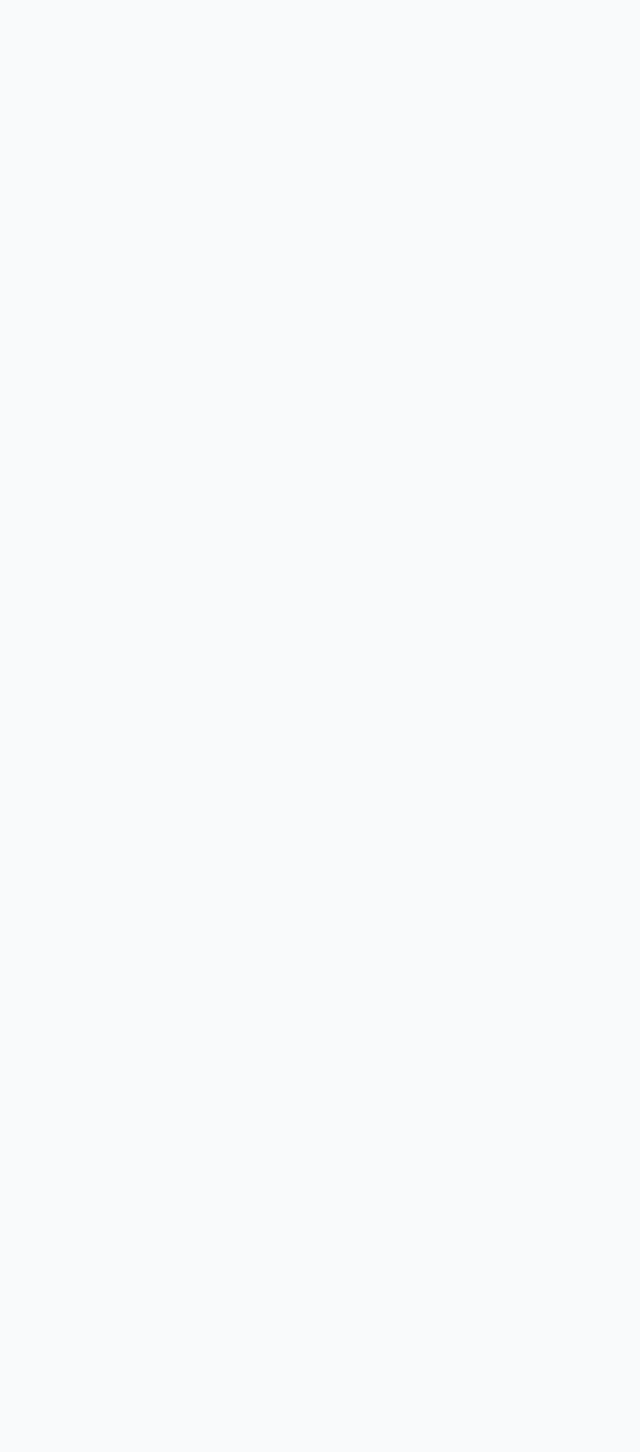
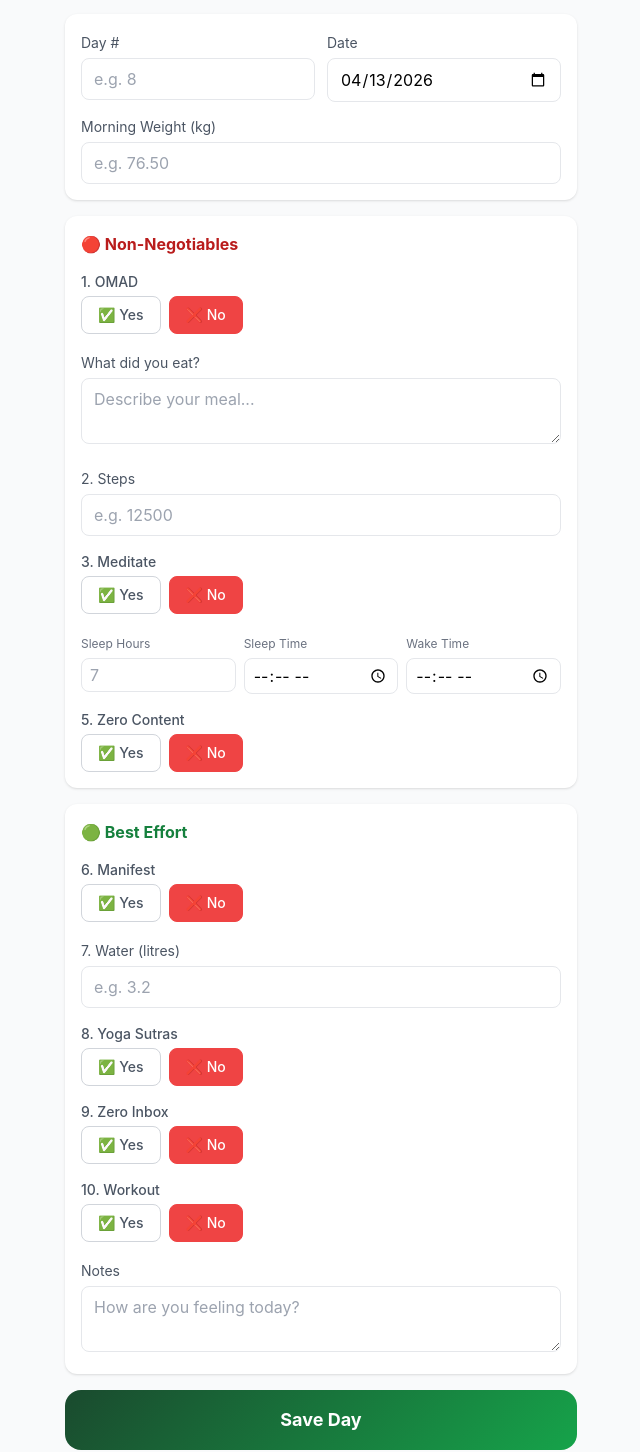
Before and after one commit to monish-dsg/abhyasa100, a Next.js app: page /checkin in a window 1280 px wide. Shown: the part 158-1610 px from the top of the page, without its empty margins (319-959 px from the left). Before the commit the page ends 800 px from the top, so only its background shows below. Built offline with nearby package versions, Linux system fonts and the light colour scheme; no server answers.

Commit message:
Update page.tsx

```diff
--- a/app/checkin/page.tsx
+++ b/app/checkin/page.tsx
@@ -1,8 +1,166 @@
 'use client'
+import { useState } from 'react'
+import { supabase } from '../../lib/supabase'
+
+// @ts-nocheck
+
+const getColor = (d: any) => {
+  const nonNeg = [d.omad, d.steps >= 10000, d.meditate, d.sleep_hours >= 6, d.zero_content]
+  const missed = nonNeg.filter((v: boolean) => v === false).length
+  const bonus = [d.manifest, d.water_liters >= 3, d.yoga_sutras, d.zero_inbox, d.workout]
+  const bonusDone = bonus.filter(Boolean).length
+  if (missed === 0 && bonusDone === 5) return { color: 'Dark Green', score: 10 }
+  if (missed === 0) return { color: 'Green', score: 5 + bonusDone }
+  if (missed === 1) return { color: 'Orange', score: 4 + bonusDone }
+  return { color: 'Red', score: nonNeg.filter(Boolean).length + bonusDone }
+}
+
 export default function CheckIn() {
+  const [form, setForm] = useState({
+    day: '', date: new Date().toISOString().split('T')[0],
+    weight: '', omad: false, meal_description: '',
+    steps: '', meditate: false, meditate_start: '',
+    meditate_end: '', meditate_mins: '',
+    sleep_hours: '', sleep_time: '', wake_time: '',
+    zero_content: false, manifest: false,
+    water_liters: '', yoga_sutras: false,
+    zero_inbox: false, workout: false, workout_type: '', notes: ''
+  })
+  const [saving, setSaving] = useState(false)
+  const [saved, setSaved] = useState(false)
+
+  const f = (k: string, v: any) => setForm(p => ({ ...p, [k]: v }))
+
+  const Bool = ({ label, k }: { label: string, k: string }) => (
+    <div className="flex flex-col gap-1">
+      <span className="text-sm text-gray-600 font-medium">{label}</span>
+      <div className="flex gap-2">
+        {[true, false].map(v => (
+          <button key={String(v)} onClick={() => f(k, v)}
+            className={`px-4 py-2 rounded-lg text-sm font-medium border transition-all ${(form as any)[k] === v ? (v ? 'bg-green-600 text-white border-green-600' : 'bg-red-500 text-white border-red-500') : 'bg-white text-gray-600 border-gray-300'}`}>
+            {v ? '✅ Yes' : '❌ No'}
+          </button>
+        ))}
+      </div>
+    </div>
+  )
+
+  const save = async () => {
+    if (!form.day) return alert('Please enter day number!')
+    setSaving(true)
+    const { color, score } = getColor({ ...form, steps: +form.steps, sleep_hours: +form.sleep_hours, water_liters: +form.water_liters })
+    await supabase.from('daily_logs').upsert({ day: +form.day, date: form.date, weight: +form.weight, color, score, notes: form.notes }, { onConflict: 'day' })
+    await supabase.from('habits').upsert({
+      day: +form.day, omad: form.omad, meal_description: form.meal_description,
+      steps: +form.steps, meditate: form.meditate, meditate_start: form.meditate_start || null,
+      meditate_end: form.meditate_end || null, meditate_mins: +form.meditate_mins || null,
+      sleep_hours: +form.sleep_hours, sleep_time: form.sleep_time || null,
+      wake_time: form.wake_time || null, zero_content: form.zero_content,
+      manifest: form.manifest, water_liters: +form.water_liters,
+      yoga_sutras: form.yoga_sutras, zero_inbox: form.zero_inbox,
+      workout: form.workout, workout_type: form.workout_type || null
+    }, { onConflict: 'day' })
+    setSaving(false)
+    setSaved(true)
+    setTimeout(() => setSaved(false), 3000)
+  }
+
   return (
-    <div className="p-8">
-      <h1 className="text-2xl font-bold text-green-800">📝 Check-in Coming Soon</h1>
+    <div className="max-w-lg mx-auto space-y-4">
+      <div className="bg-green-900 text-white rounded-2xl p-4">
+        <h1 className="text-xl font-bold">📝 Daily Check-in</h1>
+        <p className="text-green-300 text-sm">Log your habits for the day</p>
+      </div>
+
+      <div className="bg-white rounded-xl shadow p-4 space-y-3">
+        <div className="grid grid-cols-2 gap-3">
+          <div>
+            <label className="text-sm text-gray-600">Day #</label>
+            <input type="number" value={form.day} onChange={e => f('day', e.target.value)} className="w-full border rounded-lg px-3 py-2 mt-1" placeholder="e.g. 8" />
+          </div>
+          <div>
+            <label className="text-sm text-gray-600">Date</label>
+            <input type="date" value={form.date} onChange={e => f('date', e.target.value)} className="w-full border rounded-lg px-3 py-2 mt-1" />
+          </div>
+        </div>
+        <div>
+          <label className="text-sm text-gray-600">Morning Weight (kg)</label>
+          <input type="number" step="0.01" value={form.weight} onChange={e => f('weight', e.target.value)} className="w-full border rounded-lg px-3 py-2 mt-1" placeholder="e.g. 76.50" />
+        </div>
+      </div>
+
+      <div className="bg-white rounded-xl shadow p-4 space-y-4">
+        <h2 className="font-bold text-red-700">🔴 Non-Negotiables</h2>
+        <Bool label="1. OMAD" k="omad" />
+        <div>
+          <label className="text-sm text-gray-600">What did you eat?</label>
+          <textarea value={form.meal_description} onChange={e => f('meal_description', e.target.value)} className="w-full border rounded-lg px-3 py-2 mt-1" rows={2} placeholder="Describe your meal..." />
+        </div>
+        <div>
+          <label className="text-sm text-gray-600">2. Steps</label>
+          <input type="number" value={form.steps} onChange={e => f('steps', e.target.value)} className="w-full border rounded-lg px-3 py-2 mt-1" placeholder="e.g. 12500" />
+        </div>
+        <Bool label="3. Meditate" k="meditate" />
+        {form.meditate && (
+          <div className="grid grid-cols-3 gap-2">
+            <div>
+              <label className="text-xs text-gray-500">Start</label>
+              <input type="time" value={form.meditate_start} onChange={e => f('meditate_start', e.target.value)} className="w-full border rounded-lg px-2 py-1 mt-1" />
+            </div>
+            <div>
+              <label className="text-xs text-gray-500">End</label>
+              <input type="time" value={form.meditate_end} onChange={e => f('meditate_end', e.target.value)} className="w-full border rounded-lg px-2 py-1 mt-1" />
+            </div>
+            <div>
+              <label className="text-xs text-gray-500">Mins</label>
+              <input type="number" value={form.meditate_mins} onChange={e => f('meditate_mins', e.target.value)} className="w-full border rounded-lg px-2 py-1 mt-1" placeholder="23" />
+            </div>
+          </div>
+        )}
+        <div className="grid grid-cols-3 gap-2">
+          <div>
+            <label className="text-xs text-gray-500">Sleep Hours</label>
+            <input type="number" step="0.1" value={form.sleep_hours} onChange={e => f('sleep_hours', e.target.value)} className="w-full border rounded-lg px-2 py-1 mt-1" placeholder="7" />
+          </div>
+          <div>
+            <label className="text-xs text-gray-500">Sleep Time</label>
+            <input type="time" value={form.sleep_time} onChange={e => f('sleep_time', e.target.value)} className="w-full border rounded-lg px-2 py-1 mt-1" />
+          </div>
+          <div>
+            <label className="text-xs text-gray-500">Wake Time</label>
+            <input type="time" value={form.wake_time} onChange={e => f('wake_time', e.target.value)} className="w-full border rounded-lg px-2 py-1 mt-1" />
+          </div>
+        </div>
+        <Bool label="5. Zero Content" k="zero_content" />
+      </div>
+
+      <div className="bg-white rounded-xl shadow p-4 space-y-4">
+        <h2 className="font-bold text-green-700">🟢 Best Effort</h2>
+        <Bool label="6. Manifest" k="manifest" />
+        <div>
+          <label className="text-sm text-gray-600">7. Water (litres)</label>
+          <input type="number" step="0.1" value={form.water_liters} onChange={e => f('water_liters', e.target.value)} className="w-full border rounded-lg px-3 py-2 mt-1" placeholder="e.g. 3.2" />
+        </div>
+        <Bool label="8. Yoga Sutras" k="yoga_sutras" />
+        <Bool label="9. Zero Inbox" k="zero_inbox" />
+        <Bool label="10. Workout" k="workout" />
+        {form.workout && (
+          <div>
+            <label className="text-sm text-gray-600">Workout Type</label>
+            <input type="text" value={form.workout_type} onChange={e => f('workout_type', e.target.value)} className="w-full border rounded-lg px-3 py-2 mt-1" placeholder="e.g. Swimming, Running" />
+          </div>
+        )}
+        <div>
+          <label className="text-sm text-gray-600">Notes</label>
+          <textarea value={form.notes} onChange={e => f('notes', e.target.value)} className="w-full border rounded-lg px-3 py-2 mt-1" rows={2} placeholder="How are you feeling today?" />
+        </div>
+      </div>
+
+      <button onClick={save} disabled={saving}
+        className="w-full py-4 rounded-2xl text-white font-bold text-lg transition-all"
+        style={{ background: saving ? '#9ca3af' : 'linear-gradient(135deg, #1a4a2e, #16a34a)' }}>
+        {saving ? 'Saving...' : saved ? '✅ Saved!' : 'Save Day'}
+      </button>
     </div>
   )
 }
```
